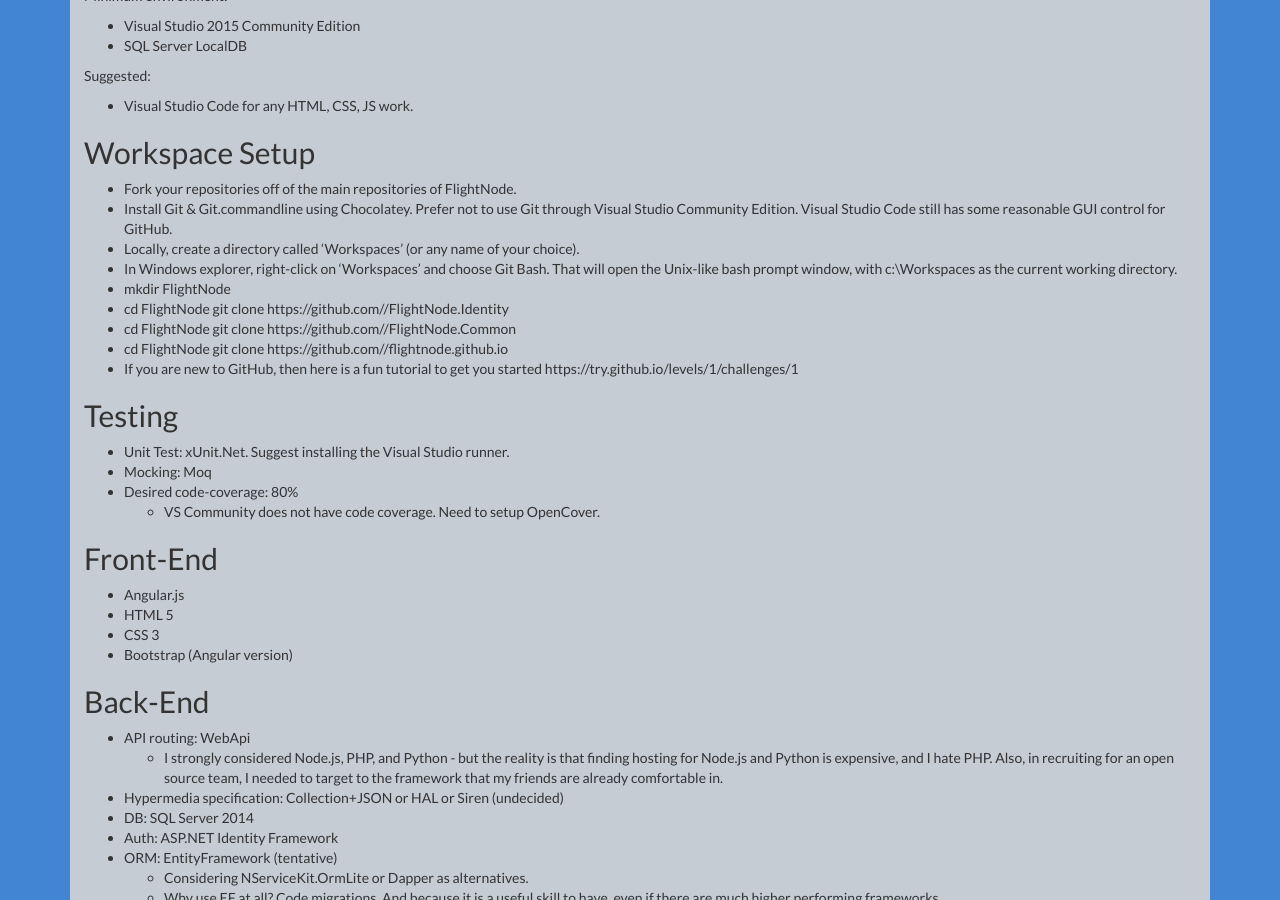
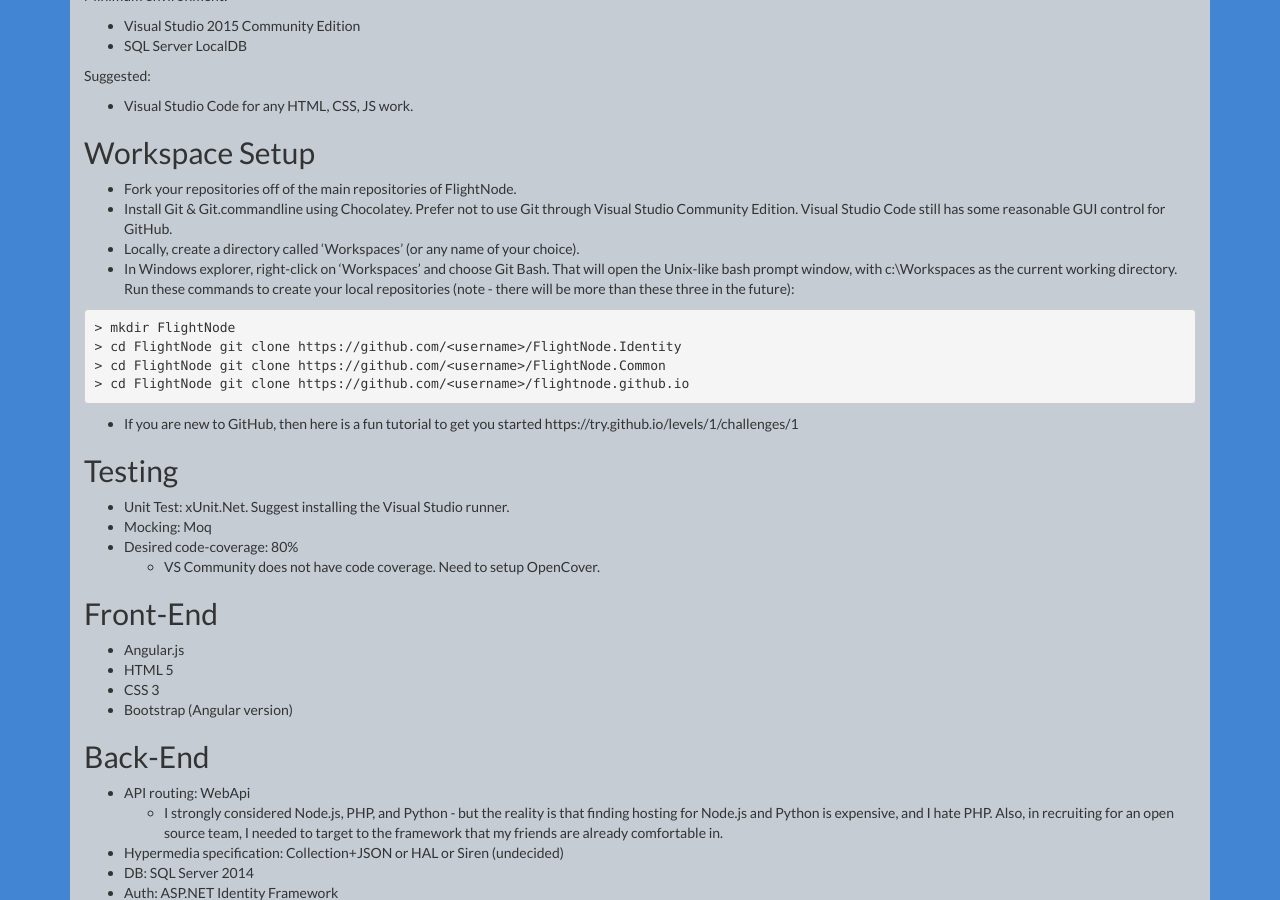
Before and after one commit to kpunjani/flightnode.github.io, a Jekyll site: the page built from toolkit/index.md, in a window 1280 px wide and 900 px high, scrolled down 414 px. Built offline with Jekyll 4.4.1, drawn with Linux system fonts in a browser that asks for light colours; nearby versions of some CDN libraries.

Commit message:
Code formatting

`````diff
--- a/toolkit/index.md
+++ b/toolkit/index.md
@@ -25,11 +25,17 @@
 * Fork your repositories off of the main repositories of FlightNode.
 * Install Git & Git.commandline using Chocolatey. Prefer not to use Git through Visual Studio Community Edition. Visual Studio Code still has some reasonable GUI control for GitHub.
 * Locally, create a directory called 'Workspaces' (or any name of your choice).
-* In Windows explorer, right-click on 'Workspaces' and choose Git Bash. That will open the Unix-like bash prompt window, with c:\Workspaces as the current working directory.
-* mkdir FlightNode
-* cd FlightNode git clone https://github.com/<username>/FlightNode.Identity
-* cd FlightNode git clone https://github.com/<username>/FlightNode.Common
-* cd FlightNode git clone https://github.com/<username>/flightnode.github.io
+* In Windows explorer, right-click on 'Workspaces' and choose Git Bash. That will open the Unix-like bash prompt window,
+  with c:\Workspaces as the current working directory. Run these commands
+  to create your local repositories (note - there will be more than these three in the future):
+
+````bash
+> mkdir FlightNode
+> cd FlightNode git clone https://github.com/<username>/FlightNode.Identity
+> cd FlightNode git clone https://github.com/<username>/FlightNode.Common
+> cd FlightNode git clone https://github.com/<username>/flightnode.github.io
+````
+
 * If you are new to GitHub, then here is a fun tutorial to get you started https://try.github.io/levels/1/challenges/1
 
 ## Testing
`````
